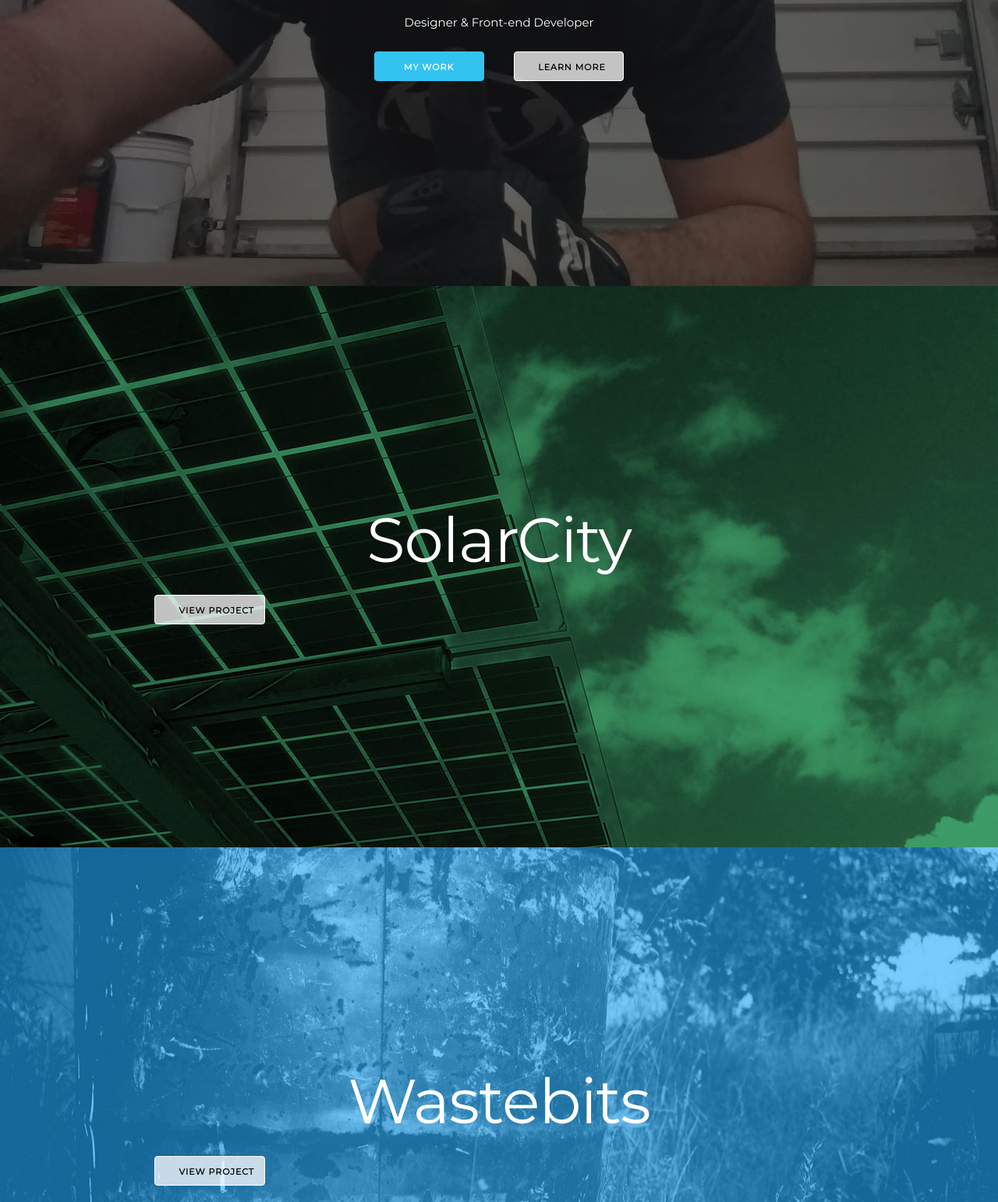
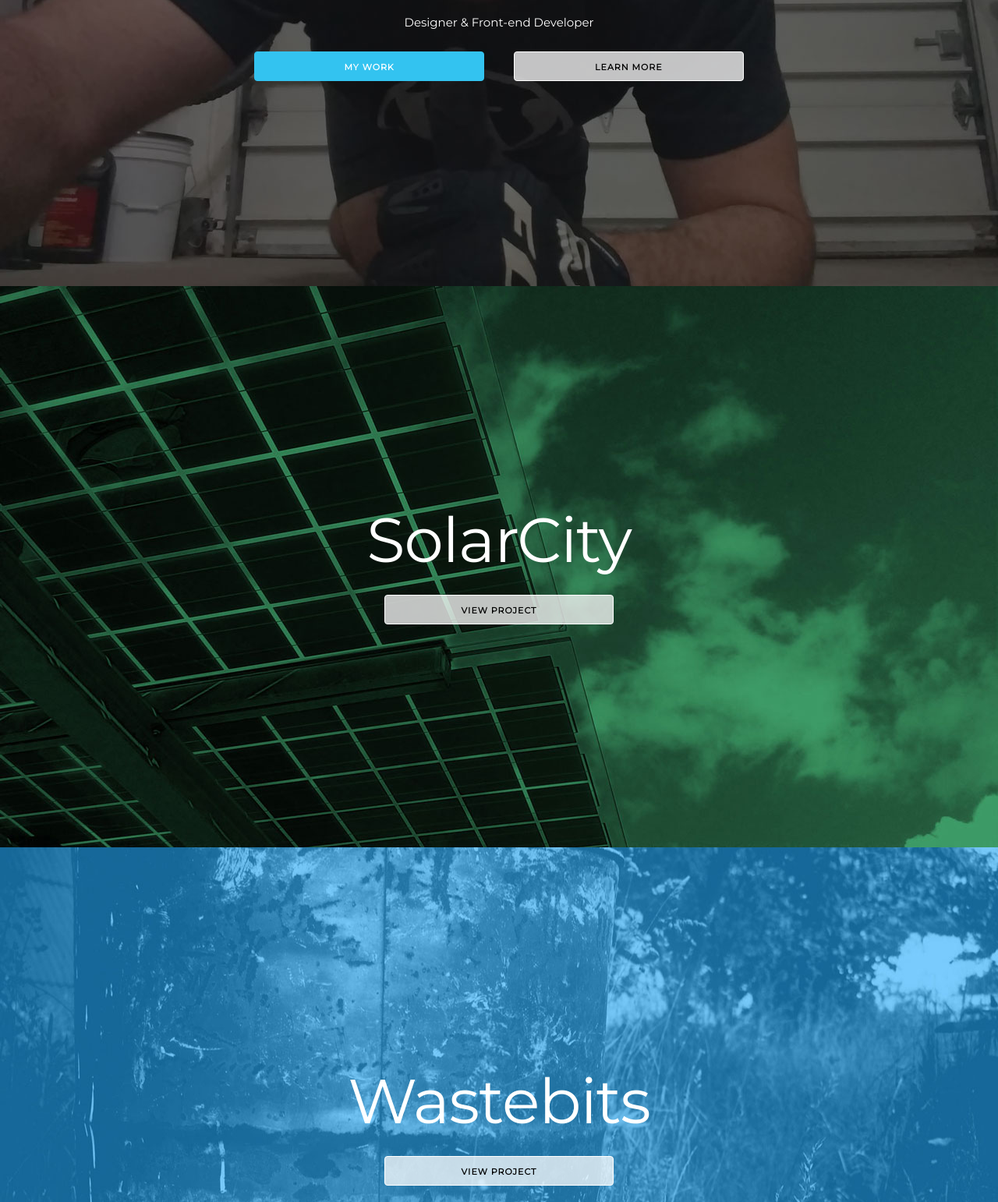
Before and after one commit to wirthdesign/wirthdesign.github.io, a website: page index.html in a window 1280 px wide. Shown: the part 358-1900 px from the top of the page at 78% size. Drawn offline with Linux system fonts and the light colour scheme.

Commit message:
More mobile refinements.

```diff
--- a/index.html
+++ b/index.html
@@ -43,11 +43,11 @@
         <h1 class="section--heading animated fadeInDown">Hi, I'm Kevin</h1>
         <p>Designer &amp; Front-end Developer</p>
         <div class="row">
-          <div class="one-half column">
-            <a href="#myWork" class="button button-primary one-third column u-pull-right">My Work</a>
+          <div class="four columns offset-by-two">
+            <a href="#myWork" class="button button-primary u-full-width">My Work</a>
           </div>
-          <div class="one-half column">
-            <a href="/about-me.html" class="button one-third column u-pull-left">Learn More</a>
+          <div class="four columns">
+            <a href="/about-me.html" class="button u-full-width">Learn More</a>
           </div>
         </div>
 
@@ -58,8 +58,8 @@
       <div class="container">
 
         <h2 class="section--heading">SolarCity</h2>
-        <div class="one-half column">
-          <a href="/solarcity.html" class="button one-third column">View Project</a>
+        <div class="four columns offset-by-four">
+          <a href="/solarcity.html" class="button u-full-width">View Project</a>
         </div>
 
       </div>
@@ -69,8 +69,8 @@
       <div class="container">
 
         <h2 class="section--heading">Wastebits</h2>
-        <div class="one-half column">
-          <a href="wastebits.html" class="button one-third column">View Project</a>
+        <div class="four columns offset-by-four">
+          <a href="wastebits.html" class="button u-full-width">View Project</a>
         </div>
 
       </div>
@@ -80,8 +80,8 @@
       <div class="container">
 
         <h2 class="section--heading">AkronWiT</h2>
-        <div class="one-half column">
-          <a href="/akronwit.html" class="button one-third column">View Project</a>
+        <div class="four columns offset-by-four">
+          <a href="/akronwit.html" class="button u-full-width">View Project</a>
         </div>
 
       </div>
@@ -91,8 +91,8 @@
       <div class="container">
 
         <h2 class="section--heading">Segmint</h2>
-        <div class="one-half column">
-          <a href="/segmint.html" class="button one-third column">View Project</a>
+        <div class="four columns offset-by-four">
+          <a href="/segmint.html" class="button u-full-width">View Project</a>
         </div>
 
       </div>
--- a/scss/layout/_section.scss
+++ b/scss/layout/_section.scss
@@ -11,7 +11,7 @@
   text-align: center;
 }
 
-@media (min-width: 480px) {
+@media (min-width: 640px) {
   // Section
   .section {
     height: 720px;
```
Also changed, not shown: css/style.css.
